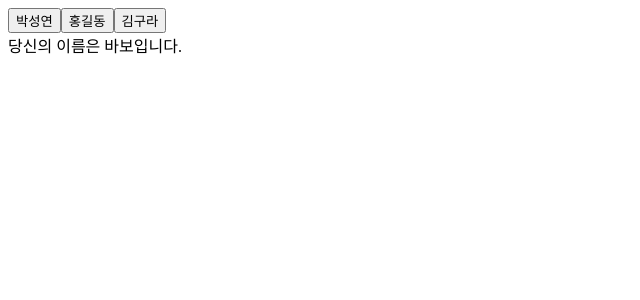
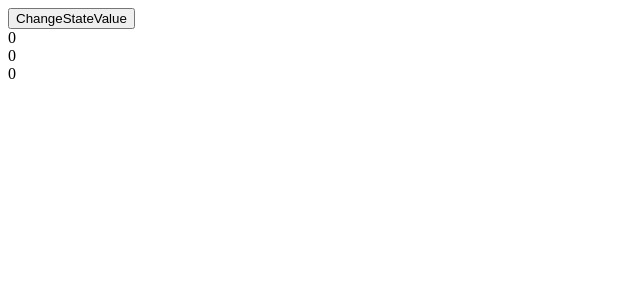
Before and after one commit to believehan/React_study, a React (Create React App) app: page / in a window 1280 px wide. Shown: the top 300 px of the page, without its empty margins (0-640 px from the left). Built offline with nearby package versions, Linux system fonts and the light colour scheme.

Commit message:
컴포넌트간 통신

```diff
--- a/src/App.js
+++ b/src/App.js
@@ -1,32 +1,27 @@
-import { useState } from 'react';
-import SetName from './subModule/SetName';
+import { useState } from "react";
+import ChangeStateValue from "./subModule/ChangeStateValue";
+import ChangeStateValue2 from './subModule/ChangeStateValue2';
 
-/*
-    < 하위 컴포넌트에서 상위 컴포넌트로 값 전달 >
-
-- 하위 컴포넌트에서 상위 컴포넌트로 값을 전달하기 위해서는 상위 컴포넌트에서
-  정의한 함수의 참조를 하위 컴포넌트에 전달하고, 하위 컴포넌트에서는 전달받은
-  상위 컴포넌트 함수 호출을 위한 별도의 함수를 정의하여 그 내부에서 상위
-  컴포넌트로 전달할 값을 상위 컴포넌트의 함수 참조를 통해 실인수와 함께 호출
-  함으로써 상위 컴포넌트에서는 매개변수 형태로 전달된 값을 수신하고 이를
-  set~ 함수를 이용 상태값에 저장하여 활용.
-*/
 function App() {
-    const [yourName, setYourName] = useState('바보');
-
-    /*
-        하위 컴포넌트에서 전달된 값을 매개변수 형태로 수신하기 위한 함수.
-    */
-    function setName(transName) { // 값을 반환 받을 함수 미리 정의
-        setYourName(transName);
-    }
-
-    return (
-        <>
-            <SetName setName={setName} /> {/* 하위 컴포넌트에 부모함수 전달 */}
-            <div>당신의 이름은 {yourName}입니다.</div>
-        </>
-    );
+  const [aSyncValue, setAsyncValue] = useState(0);
+  /*
+    하위 컴포넌트에서 변경된 데이터를 상위와 다른 하위 컴포넌트에서 데이터
+    동기화를 맞추기 위해, 렌더링 특성을 이용하여 데이터를 조작하여 전달할
+    하위 컴포넌트에서 직접 상태값을 생성하는 것이 아닌, 상위 컴포넌트에서
+    상태값을 생성하여 해당 하위 컴포넌트에 set 변경함수의 참조만 전달하므로써,
+    해당 하위 컴포넌트에서 데이터를 직접 생성하여 상위에 전달하면 동기화
+    문제가 발생되므로, 상/하위 모든 컴포넌트가 동기화가 매칭되기 위해서는
+    데이터를 공유 할 수 있는 상위에서 상태값을 생성하여 하위에 조작 함수의
+    참조만 전달함으로써 하우에서 상위 또는 다른 하위 컴포넌트에 동기화된
+    데이터를 전달하는 효과를 볼 수 있음.
+  */
+  return (
+    <>
+      <ChangeStateValue aSyncValue={aSyncValue} setAsyncValue={setAsyncValue} />
+      <ChangeStateValue2 aSyncValue={aSyncValue} />
+      {aSyncValue}
+    </>
+  );
 }
 
 export default App;
--- /dev/null
+++ b/src/subModule/ChangeStateValue.jsx
@@ -0,0 +1,14 @@
+export default function ChangeStateValue({aSyncValue, setAsyncValue}) {
+    function setValue() {
+        setAsyncValue(s => s + 1);
+    }
+
+    return (
+        <>
+            <button onClick={setValue}>ChangeStateValue</button>
+            <div className="ChangeDtateValue">
+                {aSyncValue}
+            </div>
+        </>
+    )
+}
--- /dev/null
+++ b/src/subModule/ChangeStateValue2.jsx
@@ -0,0 +1,7 @@
+export default function ChangeStateValue2({ aSyncValue }) {
+    return (
+        <div className="ChangeStateValue2">
+            {aSyncValue}
+        </div>
+    );
+}
--- a/src/subModule/SetName.jsx
+++ b/src/subModule/SetName.jsx
@@ -1,18 +1,12 @@
-export default function SetName({ setName }) {
+export default function SetName({ setYourName }) {
     const myName = [
-        '박성연',
+        '머털이',
         '홍길동',
         '김구라',
     ];
 
-    /*
-        클릭 이벤트가 발생했을 때 해당 객체의 컨텐트 값을 얻어
-        상위 컴포넌트에서 전달받은 함수(setName)의 참조를 통해
-        호출함으로써 상위 컴포넌트의 실함수에서 매개변수 형태로
-        전달받는 형태.
-    */
     function getName(e) {
-        setName(e.target.textContent);
+        setYourName(e.target.textContent);
     }
 
     return (
```
